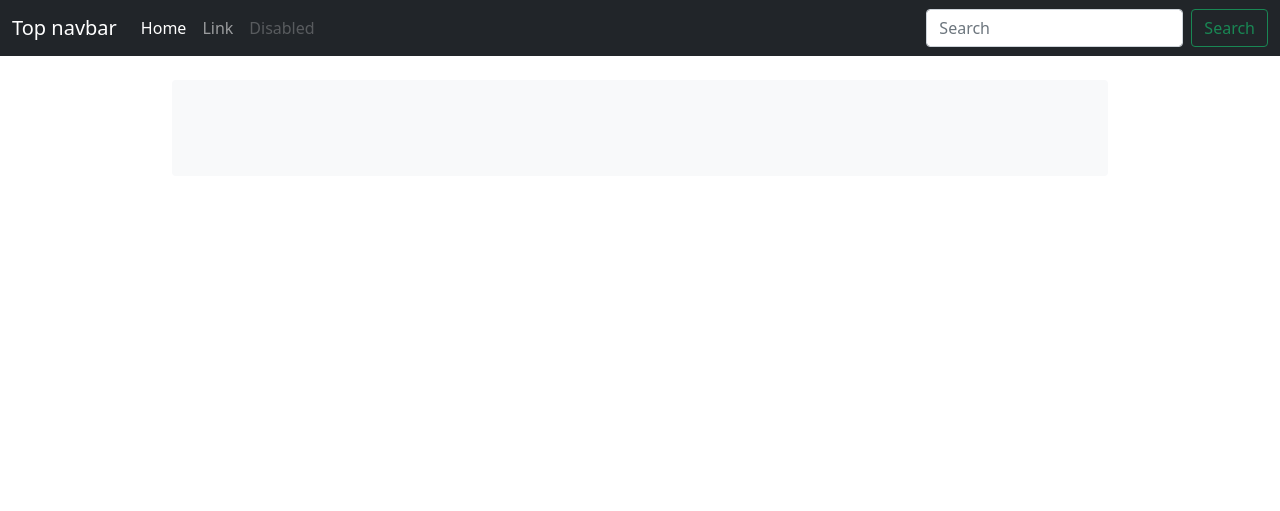
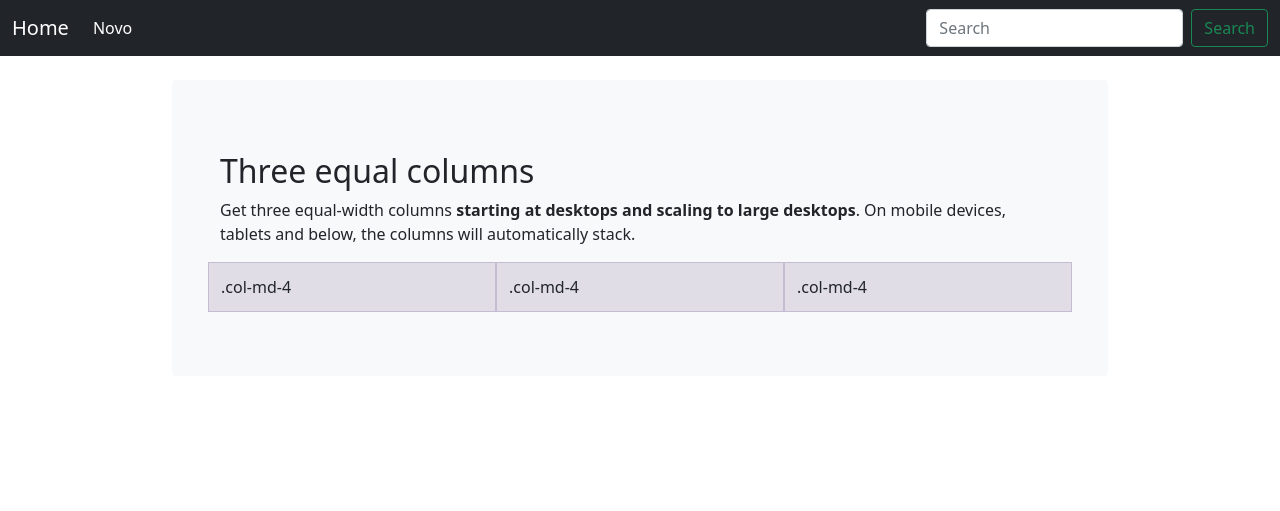
Before and after one commit to danilovbarbosa/TS-seller-marketplace, a Django app: page /seller/ in a window 1280 px wide. Shown: the top 511 px of the page. Run offline with Django 3.2, Linux system fonts and the light colour scheme; some libraries are stand-ins or nearby versions.

```diff
--- a/seller/urls.py
+++ b/seller/urls.py
@@ -4,4 +4,5 @@ from . import views
 
 urlpatterns = [
     path('', views.index, name='index'),
+    path('new_seller', views.create, name='create'),
 ]
--- a/seller/views.py
+++ b/seller/views.py
@@ -4,3 +4,8 @@ from django.shortcuts import render
 def index(request):
     content = {}
     return render(request, 'seller/index.html', context=content)
+
+
+def create(request):
+    content = {}
+    return render(request, 'seller/new_seller.html', context=content)
--- /dev/null
+++ b/static/css/grid.css
@@ -0,0 +1,13 @@
+.themed-grid-col {
+  padding-top: .75rem;
+  padding-bottom: .75rem;
+  background-color: rgba(86, 61, 124, .15);
+  border: 1px solid rgba(86, 61, 124, .2);
+}
+
+.themed-container {
+  padding: .75rem;
+  margin-bottom: 1.5rem;
+  background-color: rgba(0, 123, 255, .15);
+  border: 1px solid rgba(0, 123, 255, .2);
+}
--- a/templates/base.html
+++ b/templates/base.html
@@ -40,7 +40,7 @@
     <!-- Custom styles for this template -->
     <link rel="stylesheet" href="{% static 'css/navbar-top.css' %}" >
     <link rel="stylesheet" href="{% static 'css/form-validation.css' %}" >
-
+    <link rel="stylesheet" href="{% static 'css/grid.css' %}" >
 </head>
 
 <body>
--- a/templates/seller/index.html
+++ b/templates/seller/index.html
@@ -3,21 +3,18 @@
 
 {% block menu %}
 
-    <a class="navbar-brand" href="#">Top navbar</a>
-    <button class="navbar-toggler" type="button" data-bs-toggle="collapse" data-bs-target="#navbarCollapse" aria-controls="navbarCollapse" aria-expanded="false" aria-label="Toggle navigation">
+    <a class="navbar-brand" href="{% url 'index' %}">Home</a>
+    {% comment %} <button class="navbar-toggler" type="button" data-bs-toggle="collapse" data-bs-target="#navbarCollapse" aria-controls="navbarCollapse" aria-expanded="false" aria-label="Toggle navigation">
     <span class="navbar-toggler-icon"></span>
-    </button>
+    </button> {% endcomment %}
+
     <div class="collapse navbar-collapse" id="navbarCollapse">
     <ul class="navbar-nav me-auto mb-2 mb-md-0">
+
         <li class="nav-item">
-        <a class="nav-link active" aria-current="page" href="#">Home</a>
+        <a class="nav-link active" aria-current="page" href="{% url 'create' %}">Novo</a>
         </li>
-        <li class="nav-item">
-        <a class="nav-link" href="#">Link</a>
-        </li>
-        <li class="nav-item">
-        <a class="nav-link disabled" href="#" tabindex="-1" aria-disabled="true">Disabled</a>
-        </li>
+
     </ul>
     <form class="d-flex">
         <input class="form-control me-2" type="search" placeholder="Search" aria-label="Search">
@@ -26,8 +23,14 @@
     </div>
 
 {% endblock menu %}
+
 {% block content %}
 
-
-
+    <h2 class="mt-4">Three equal columns</h2>
+    <p>Get three equal-width columns <strong>starting at desktops and scaling to large desktops</strong>. On mobile devices, tablets and below, the columns will automatically stack.</p>
+    <div class="row mb-3">
+      <div class="col-md-4 themed-grid-col">.col-md-4</div>
+      <div class="col-md-4 themed-grid-col">.col-md-4</div>
+      <div class="col-md-4 themed-grid-col">.col-md-4</div>
+    </div>
 {% endblock content %}
--- a/templates/seller/new_seller.html
+++ b/templates/seller/new_seller.html
@@ -1,5 +1,5 @@
-{% extends 'base.html' %}
-{% block title %}Seller - Home{% endblock title %}
+{% extends 'seller/index.html' %}
+{% block title %}Create new seller{% endblock title %}
 {% block content %}
 
 <div class="col-md-7 col-lg-8">
```
